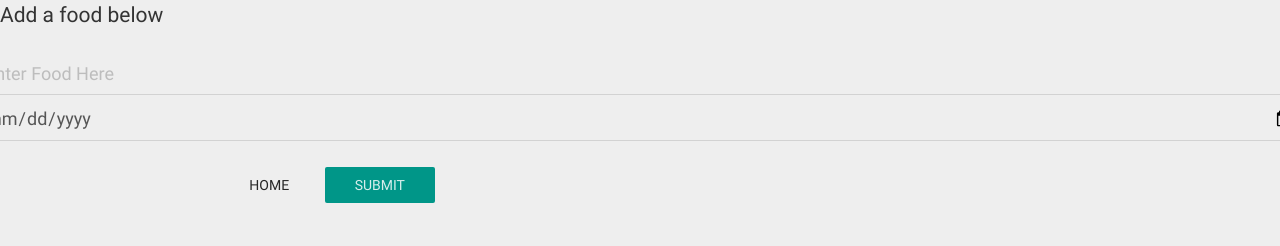
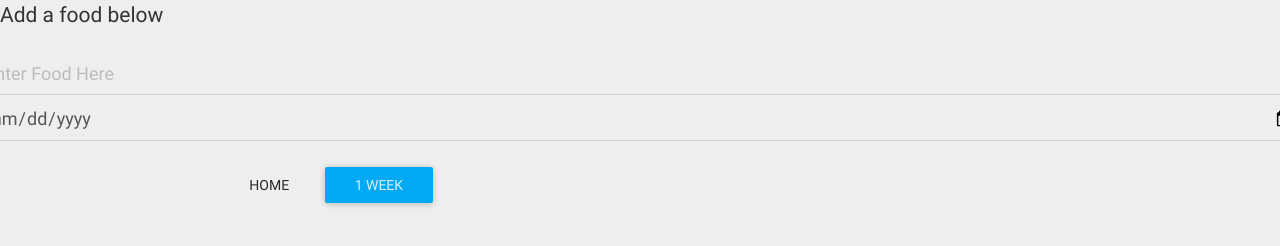
Before and after one commit to bgag2783/FoodAppAgain, a plain HTML site: page addFood.html in a window 1280 px wide. Drawn offline with nearby package versions, Linux system fonts and the light colour scheme.

Commit message:
More changes
Trying to add quick date buttons

```diff
--- a/addFood.html
+++ b/addFood.html
@@ -18,7 +18,8 @@
             <div class="form-group">
                 <div class="col-lg-10 col-lg-offset-2">
                     <a href="main.html" class="btn btn-default">Home</a>
-                    <button type="submit" class="btn btn-primary" onclick="checkDate(document.getElementById('expireDate').value)">Submit</button>
+                    <!--<button type="submit" class="btn btn-primary" onclick="checkDate(document.getElementById('expireDate').value)">Submit</button>-->
+                    <button class="btn btn-raised btn-info" onclick="oneWeek()">1 Week</button>
                 </div>
             </div>
         </fieldset>
--- a/js/script.js
+++ b/js/script.js
@@ -144,7 +144,6 @@ function byDate(){
 
 }
 function edit(){
-
 		$("#initialDiv").append('<div class="well"><div class="row-picture"><div class="least-content" align="right" style="float: right; position: relative; top: +12px;">'+ daysLeft(date[i]) +' </div><img class="circle" src="'+ img +'" alt="icon"></div>' + food[i] +'</div>')
 }
 function deleteFood(){
@@ -160,3 +159,6 @@ function test(){
 	}
 	alert("button has been pressed");
 }
+function oneWeek(){
+
+}
```
